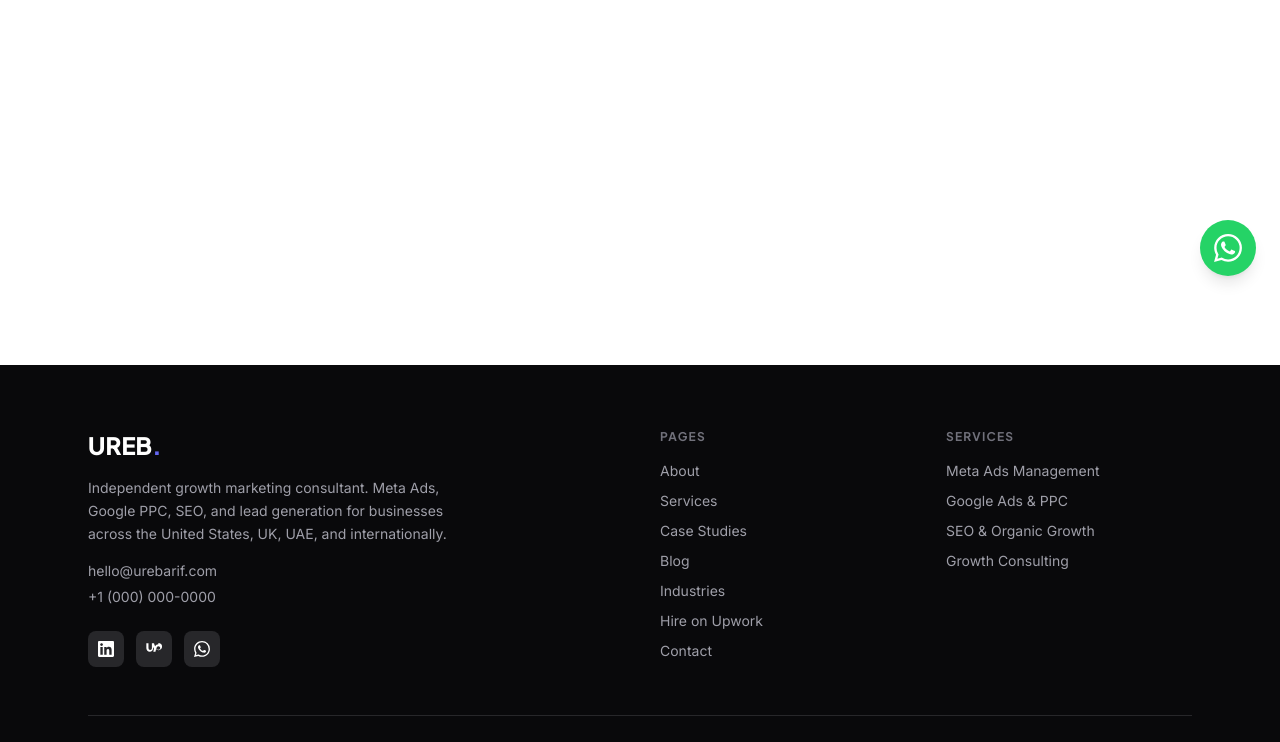
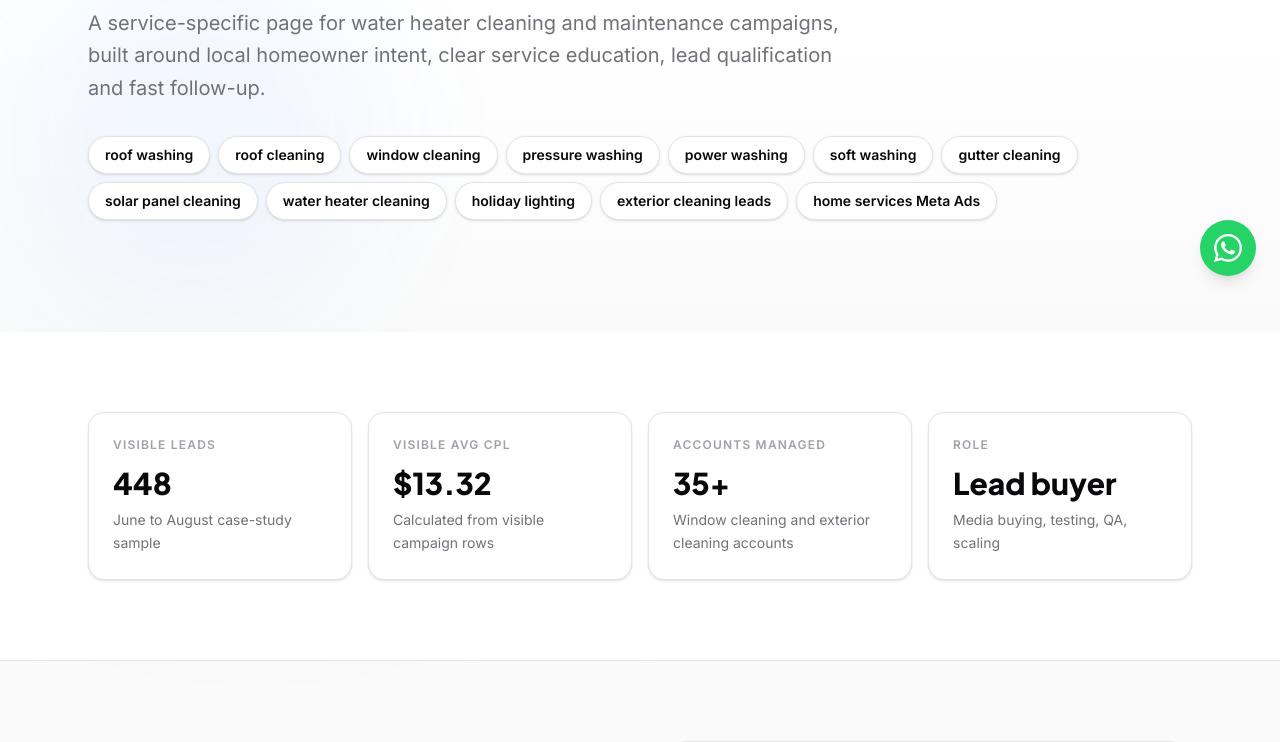
Before and after one commit to urebarif-ctrl/ureb-site, a Next.js app: page /industries/water-heater-cleaning-marketing in a window 1280 px wide. Before the commit this address had no page. Shown: the part 500-1242 px from the top of the page. Built offline with nearby package versions, Linux system fonts and the light colour scheme.

Commit message:
Add water heater cleaning marketing page

```diff
--- /dev/null
+++ b/src/app/industries/water-heater-cleaning-marketing/page.tsx
@@ -0,0 +1,14 @@
+import type { Metadata } from "next";
+import { SITE_URL } from "@/lib/constants";
+import { ExteriorHero, ProofStats, CaseStudyCards, BlogCluster, RelatedExteriorLinks, ExteriorCta, PillCloud } from "@/components/exterior-cleaning-specialist";
+
+export const metadata: Metadata = { title: "Water Heater Cleaning Marketing | Home Services Lead Generation", description: "Water heater cleaning marketing and lead generation support for home service companies using Meta Ads, local targeting, service-area campaigns and qualified enquiry systems.", alternates: { canonical: `${SITE_URL}/industries/water-heater-cleaning-marketing` } };
+
+export default function WaterHeaterCleaningMarketingPage(){
+ return <main>
+  <ExteriorHero eyebrow="Water heater cleaning marketing" title="Water Heater Cleaning Lead Generation for Home Service Companies" description="A service-specific page for water heater cleaning and maintenance campaigns, built around local homeowner intent, clear service education, lead qualification and fast follow-up." />
+  <section className="py-16 md:py-20 bg-white"><div className="max-w-6xl mx-auto px-6"><ProofStats /></div></section>
+  <section className="py-16 md:py-20 bg-surface/70 border-y border-border"><div className="max-w-6xl mx-auto px-6 grid lg:grid-cols-2 gap-12"><div><p className="text-accent text-xs font-bold uppercase tracking-widest mb-4">Home services strategy</p><h2 className="font-[family-name:var(--font-jakarta)] text-3xl md:text-5xl font-extrabold tracking-tight">Water heater cleaning needs education-led local marketing.</h2><p className="text-muted leading-relaxed mt-6">Unlike visual exterior cleaning services, water heater cleaning and maintenance often need more explanation. The campaign should educate homeowners, clarify the benefit, qualify the service need and connect the lead to a fast estimate or inspection process.</p></div><div className="rounded-3xl border border-border bg-white p-7 shadow-sm"><p className="text-accent text-xs font-bold uppercase tracking-widest mb-4">Related keywords</p><PillCloud items={["water heater cleaning leads","water heater maintenance ads","local home service marketing","water heater service campaign","homeowner maintenance leads","Meta Ads for home services","qualified service enquiries"]}/></div></div></section>
+  <section className="py-16 md:py-20 bg-white"><div className="max-w-6xl mx-auto px-6"><CaseStudyCards /><div className="mt-12"><BlogCluster /></div></div></section><RelatedExteriorLinks current="/industries/water-heater-cleaning-marketing"/><ExteriorCta />
+ </main>;
+}
```
